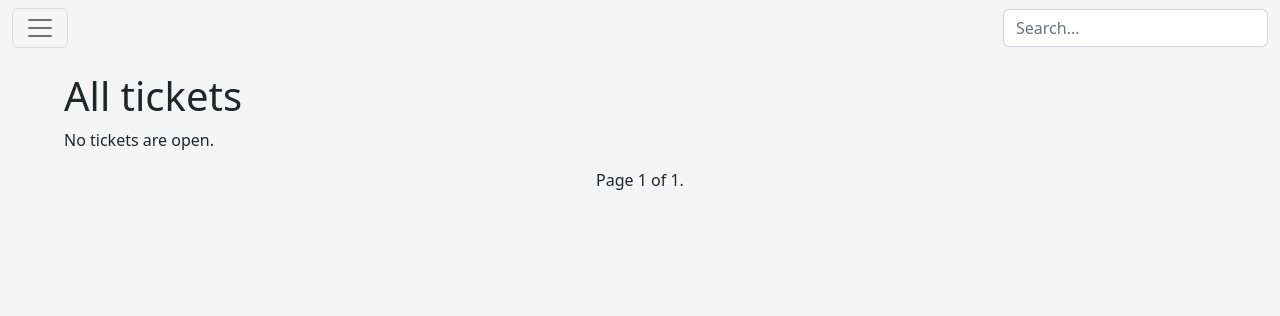
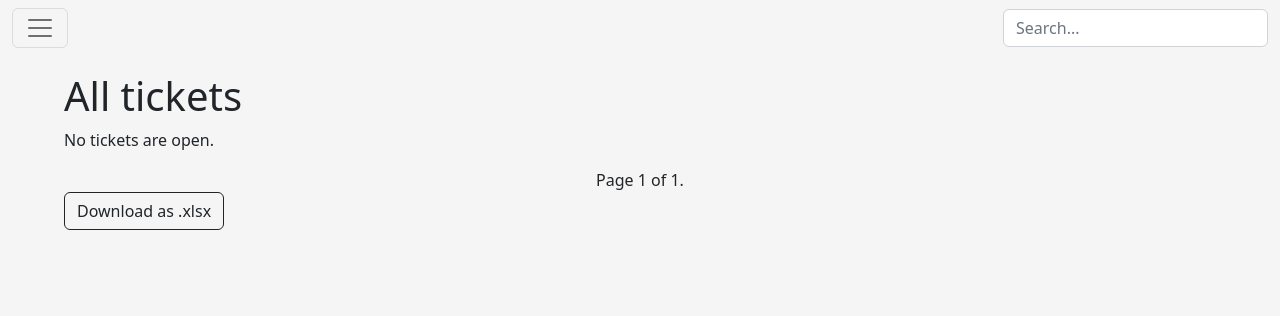
Before and after one commit to huLasPet/issue_tracking_project, a Django app: page /all_tickets in a window 1280 px wide. Shown: the top 316 px of the page. Run offline with Django 4.2, Linux system fonts and the light colour scheme; the visitor is signed in with stand-in values (Sample User, id 1); data that the repository does not hold is empty.

Commit message:
Add feature
Added option to download all devices and all tickets

```diff
--- a/ticket_project/ticket_app/templates/ticket_app/all_tickets.html
+++ b/ticket_project/ticket_app/templates/ticket_app/all_tickets.html
@@ -50,5 +50,6 @@
                 {% endif %}
             </span>
         </div>
+<a class="btn btn-outline-dark" href="/all_tickets_xlsx">Download as .xlsx</a>
 
 {% endblock content %}
--- a/ticket_project/ticket_app/urls.py
+++ b/ticket_project/ticket_app/urls.py
@@ -25,6 +25,7 @@ urlpatterns = [
     path('all_kbs/api-one', views.api_get_one_kb, name='api_one_kb'),
     path('all_users_xlsx', views.all_users_xlsx, name='all_users_xlsx'),
     path('all_devices_xlsx', views.all_devices_xlsx, name='all_devices_xlsx'),
+    path('all_tickets_xlsx', views.all_tickets_xlsx, name='all_tickets_xlsx'),
     path('api', views.api_view, name='api_view'),
 
 
--- a/ticket_project/ticket_app/views.py
+++ b/ticket_project/ticket_app/views.py
@@ -350,21 +350,22 @@ def all_users_xlsx(request):
     worksheet.write("G1", "SVD")
     worksheet.write("H1", "E-mail")
     worksheet.write("I1", "State")
-    for user in users:
-        worksheet.write(row, col, user.id)
-        worksheet.write(row, col + 1, user.first_name)
-        worksheet.write(row, col + 2, user.middle_name)
-        worksheet.write(row, col + 3, user.last_name)
-        worksheet.write(row, col + 4, user.username)
-        worksheet.write(row, col + 5, user.title)
-        worksheet.write(row, col + 6, user.svd)
-        worksheet.write(row, col + 7, user.email)
-        worksheet.write(row, col + 8, user.state)
+    for user_xlsx in users:
+        worksheet.write(row, col, user_xlsx.id)
+        worksheet.write(row, col + 1, user_xlsx.first_name)
+        worksheet.write(row, col + 2, user_xlsx.middle_name)
+        worksheet.write(row, col + 3, user_xlsx.last_name)
+        worksheet.write(row, col + 4, user_xlsx.username)
+        worksheet.write(row, col + 5, user_xlsx.title)
+        worksheet.write(row, col + 6, user_xlsx.svd)
+        worksheet.write(row, col + 7, user_xlsx.email)
+        worksheet.write(row, col + 8, user_xlsx.state)
         row += 1
     workbook.close()
     return HttpResponseRedirect("/")
 
 
+@login_required()
 def all_devices_xlsx(request):
     devices = Devices.objects.exclude(state="Decommissioned")
     workbook = xlsxwriter.Workbook('devices.xlsx', {'default_date_format': 'dd/mm/yy', 'remove_timezone': True})
@@ -377,13 +378,44 @@ def all_devices_xlsx(request):
     worksheet.write("D1", "State")
     worksheet.write("E1", "Purchase date")
     worksheet.write("F1", "Warranty")
-    for device in devices:
-        worksheet.write(row, col, device.node_id)
-        worksheet.write(row, col + 1, device.owner)
-        worksheet.write(row, col + 2, device.device_type)
-        worksheet.write(row, col + 3, device.state)
-        worksheet.write_datetime(row, col + 4, device.purchase_date)
-        worksheet.write_datetime(row, col + 5, device.warranty)
+    for device_xlsx in devices:
+        worksheet.write(row, col, device_xlsx.node_id)
+        worksheet.write(row, col + 1, device_xlsx.owner)
+        worksheet.write(row, col + 2, device_xlsx.device_type)
+        worksheet.write(row, col + 3, device_xlsx.state)
+        worksheet.write_datetime(row, col + 4, device_xlsx.purchase_date)
+        worksheet.write_datetime(row, col + 5, device_xlsx.warranty)
         row += 1
     workbook.close()
     return HttpResponseRedirect("/")
+
+
+@login_required()
+def all_tickets_xlsx(request):
+    tickets = Tickets.objects.filter(state="Open")
+    workbook = xlsxwriter.Workbook('tickets.xlsx', {'default_date_format': 'dd/mm/yy', 'remove_timezone': True})
+    worksheet = workbook.add_worksheet()
+    row = 1
+    col = 0
+    worksheet.write("A1", "Ticket ID")
+    worksheet.write("B1", "Affected user")
+    worksheet.write("C1", "Affected device")
+    worksheet.write("D1", "Description")
+    worksheet.write("E1", "Priority")
+    worksheet.write("F1", "State")
+    worksheet.write("G1", "Assigned user")
+    worksheet.write("H1", "Assigned SVD")
+    worksheet.write("I1", "Opening date")
+    for ticket_xlsx in tickets:
+        worksheet.write(row, col, ticket_xlsx.id)
+        worksheet.write(row, col + 1, ticket_xlsx.affected_user)
+        worksheet.write(row, col + 2, ticket_xlsx.affected_device)
+        worksheet.write(row, col + 3, ticket_xlsx.description)
+        worksheet.write(row, col + 4, ticket_xlsx.priority)
+        worksheet.write(row, col + 5, ticket_xlsx.state)
+        worksheet.write(row, col + 6, ticket_xlsx.assigned_user)
+        worksheet.write(row, col + 7, ticket_xlsx.assigned_svd)
+        worksheet.write_datetime(row, col + 8, ticket_xlsx.opening_date)
+        row += 1
+    workbook.close()
+    return HttpResponseRedirect("/")
```
Also changed, not shown: 1 other file.
